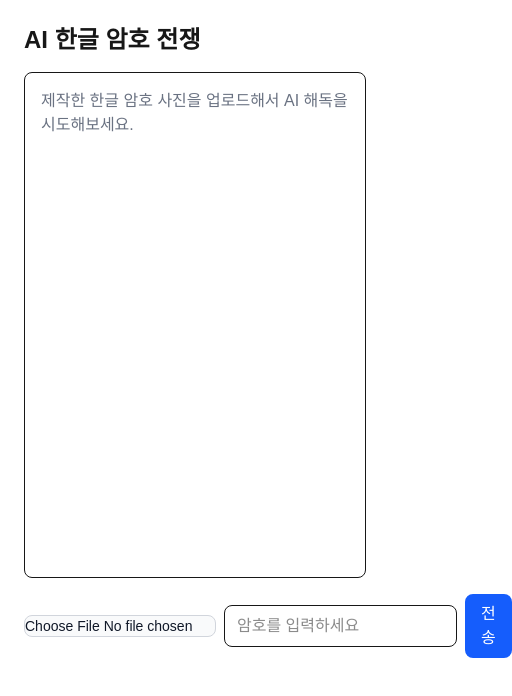
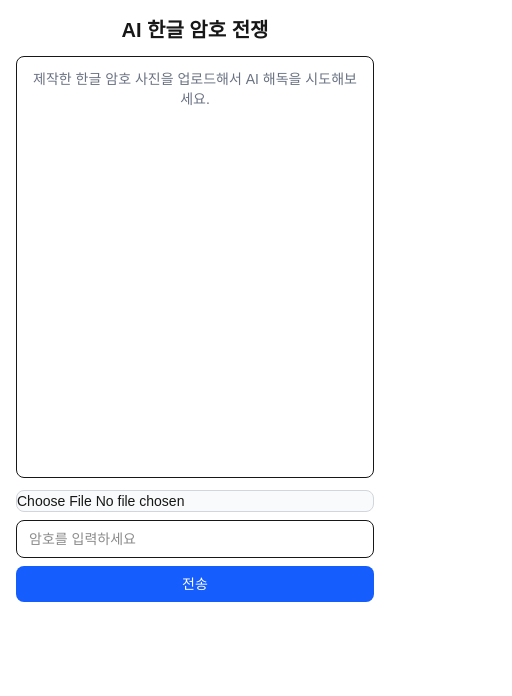
Before and after one commit to OOnsOng/grad_pj_gemini, a Next.js app: page / in a window 390 px wide. Shown: the top 696 px of the page, 512 px wide, since content can reach past the window. Built offline with nearby package versions, Linux system fonts and the light colour scheme.

Commit message:
화면 비율 수정

```diff
--- a/app/page.tsx
+++ b/app/page.tsx
@@ -17,7 +17,7 @@ export default function Home() {
   async function onSend() {
     if (!input && !file) return;
     if (file) {
-      const maxBytes = 6 * 1024 * 1024; // ~6MB
+      const maxBytes = 6 * 1024 * 1024;
       const allowed = ['image/jpeg', 'image/png', 'image/webp'];
       if (!allowed.includes(file.type)) {
         setMessages((m) => [
@@ -78,12 +78,16 @@ export default function Home() {
   }
 
   return (
-    <main className="mx-auto max-w-3xl p-6">
-      <h1 className="text-2xl font-semibold mb-4">AI 한글 암호 전쟁</h1>
-      <div className="space-y-4">
-        <div className="border rounded-lg p-4 h-[60vh] overflow-y-auto bg-white">
+    <main className="mx-auto max-w-3xl p-4 sm:p-6">
+      <h1 className="text-xl sm:text-2xl font-semibold mb-3 sm:mb-4 text-center">
+        AI 한글 암호 전쟁
+      </h1>
+
+      <div className="space-y-3 sm:space-y-4">
+        {/* 채팅 영역 */}
+        <div className="border rounded-lg p-3 sm:p-4 min-h-[50vh] max-h-[70vh] overflow-y-auto bg-white">
           {messages.length === 0 && (
-            <p className="text-gray-500">
+            <p className="text-gray-500 text-sm sm:text-base text-center">
               제작한 한글 암호 사진을 업로드해서 AI 해독을 시도해보세요.
             </p>
           )}
@@ -95,18 +99,20 @@ export default function Home() {
               >
                 <div
                   className={
-                    'inline-block rounded-xl px-4 py-2 ' +
+                    'inline-block rounded-xl px-3 py-2 sm:px-4 sm:py-2.5 ' +
                     (m.role === 'user'
                       ? 'bg-blue-600 text-white'
                       : 'bg-gray-100 text-black')
                   }
                 >
-                  <p className="whitespace-pre-wrap">{m.content}</p>
+                  <p className="whitespace-pre-wrap text-sm sm:text-base">
+                    {m.content}
+                  </p>
                   {m.imageUrl && (
                     <img
                       src={m.imageUrl}
                       alt="uploaded"
-                      className="mt-2 max-h-48 rounded-md inline-block"
+                      className="mt-2 max-h-40 sm:max-h-48 rounded-md inline-block"
                     />
                   )}
                 </div>
@@ -114,13 +120,15 @@ export default function Home() {
             ))}
           </div>
         </div>
-        <div className="flex items-center gap-2">
+
+        {/* 입력 영역 */}
+        <div className="flex flex-col sm:flex-row items-stretch sm:items-center gap-2">
           <input
             type="file"
             accept="image/*"
             ref={fileInputRef}
             onChange={(e) => setFile(e.target.files?.[0] || null)}
-            className="block w-48 text-sm text-gray-900 border border-gray-300 rounded-lg cursor-pointer bg-gray-50"
+            className="block w-full sm:w-48 text-sm border border-gray-300 rounded-lg cursor-pointer bg-gray-50"
           />
           <input
             value={input}
@@ -129,12 +137,12 @@ export default function Home() {
               if (e.key === 'Enter') onSend();
             }}
             placeholder="암호를 입력하세요"
-            className="flex-1 border rounded-lg px-3 py-2"
+            className="flex-1 border rounded-lg px-3 py-2 text-sm sm:text-base"
           />
           <button
             onClick={onSend}
             disabled={loading}
-            className="bg-blue-600 text-white px-4 py-2 rounded-lg disabled:opacity-60"
+            className="bg-blue-600 text-white px-4 py-2 rounded-lg disabled:opacity-60 text-sm sm:text-base"
           >
             {loading ? '전송 중...' : '전송'}
           </button>
```
